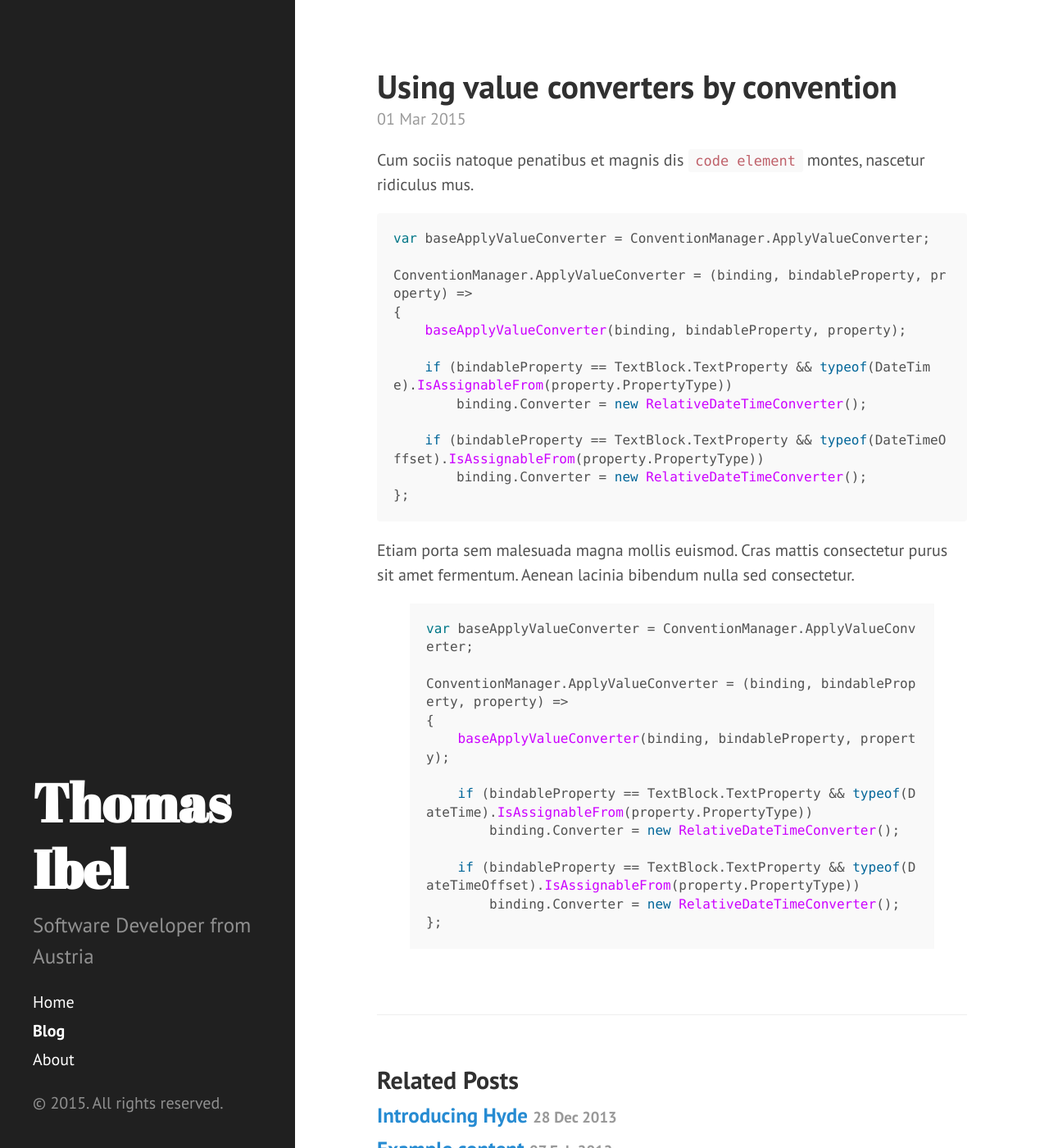
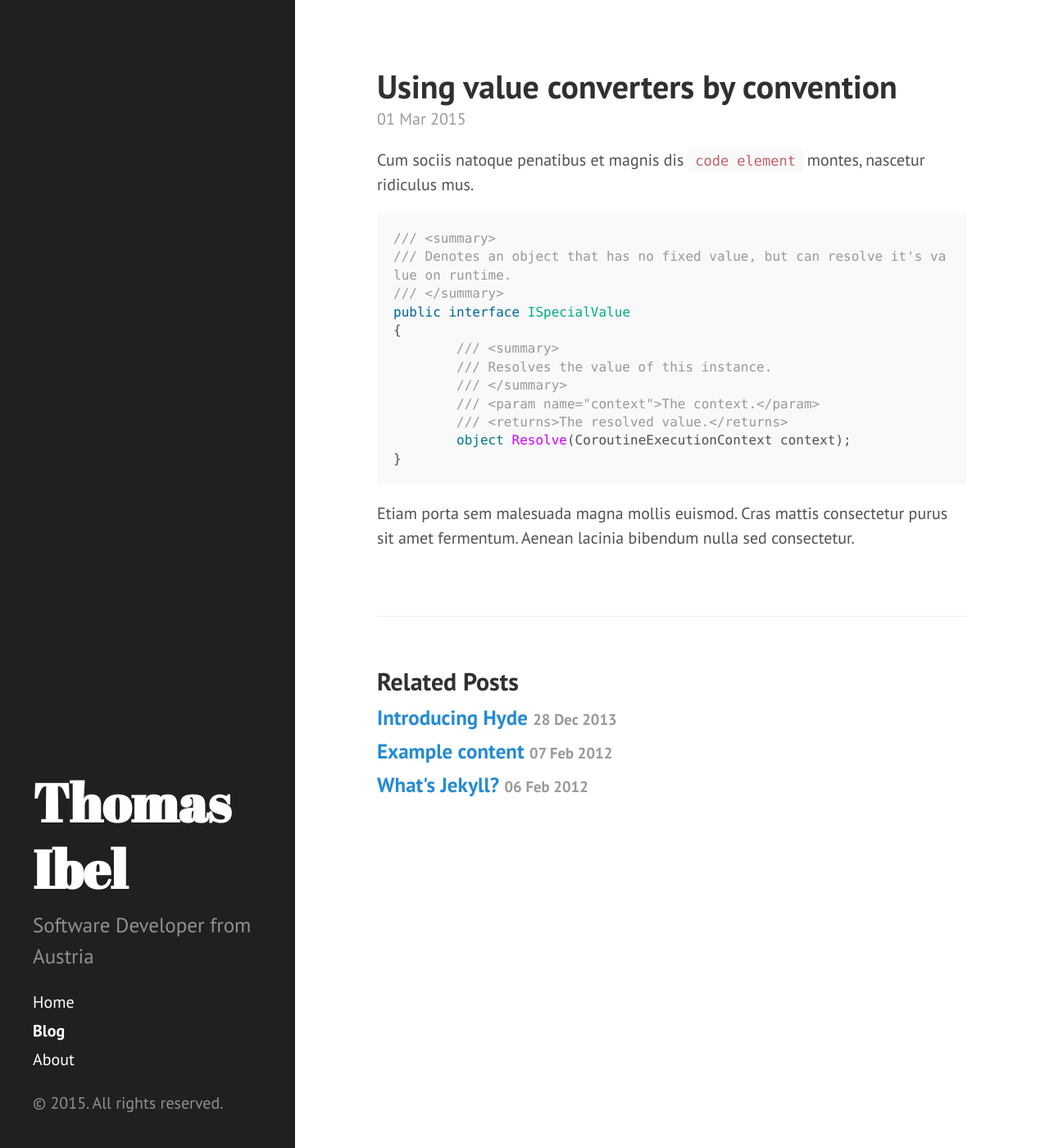
Before and after one commit to tibel/tibel.github.io, a Jekyll site: the page built from _posts/2015-03-01-using-value-converters-by-convention.md, in a window 1280 px wide and 1400 px high. Shown: the whole window at 82% size. Built offline with Jekyll 4.4.1, drawn with Linux system fonts in a browser that asks for light colours; Markdown is read by kramdown in place of the engine named in the settings.

Commit message:
change csharp sample code for highlighter

````diff
--- a/_posts/2015-03-01-using-value-converters-by-convention.md
+++ b/_posts/2015-03-01-using-value-converters-by-convention.md
@@ -6,33 +6,18 @@ title: Using value converters by convention
 Cum sociis natoque penatibus et magnis dis `code element` montes, nascetur ridiculus mus.
 
 ``` csharp
-var baseApplyValueConverter = ConventionManager.ApplyValueConverter;
-
-ConventionManager.ApplyValueConverter = (binding, bindableProperty, property) =>
+/// <summary>
+/// Denotes an object that has no fixed value, but can resolve it's value on runtime.
+/// </summary>
+public interface ISpecialValue
 {
-    baseApplyValueConverter(binding, bindableProperty, property);
-
-    if (bindableProperty == TextBlock.TextProperty && typeof(DateTime).IsAssignableFrom(property.PropertyType))
-        binding.Converter = new RelativeDateTimeConverter();
-
-    if (bindableProperty == TextBlock.TextProperty && typeof(DateTimeOffset).IsAssignableFrom(property.PropertyType))
-        binding.Converter = new RelativeDateTimeConverter();
-};
+	/// <summary>
+	/// Resolves the value of this instance.
+	/// </summary>
+	/// <param name="context">The context.</param>
+	/// <returns>The resolved value.</returns>
+	object Resolve(CoroutineExecutionContext context);
+}
 ```
 
 Etiam porta sem malesuada magna mollis euismod. Cras mattis consectetur purus sit amet fermentum. Aenean lacinia bibendum nulla sed consectetur.
-
-{% highlight csharp %}
-var baseApplyValueConverter = ConventionManager.ApplyValueConverter;
-
-ConventionManager.ApplyValueConverter = (binding, bindableProperty, property) =>
-{
-    baseApplyValueConverter(binding, bindableProperty, property);
-
-    if (bindableProperty == TextBlock.TextProperty && typeof(DateTime).IsAssignableFrom(property.PropertyType))
-        binding.Converter = new RelativeDateTimeConverter();
-
-    if (bindableProperty == TextBlock.TextProperty && typeof(DateTimeOffset).IsAssignableFrom(property.PropertyType))
-        binding.Converter = new RelativeDateTimeConverter();
-};
-{% endhighlight %}
````
